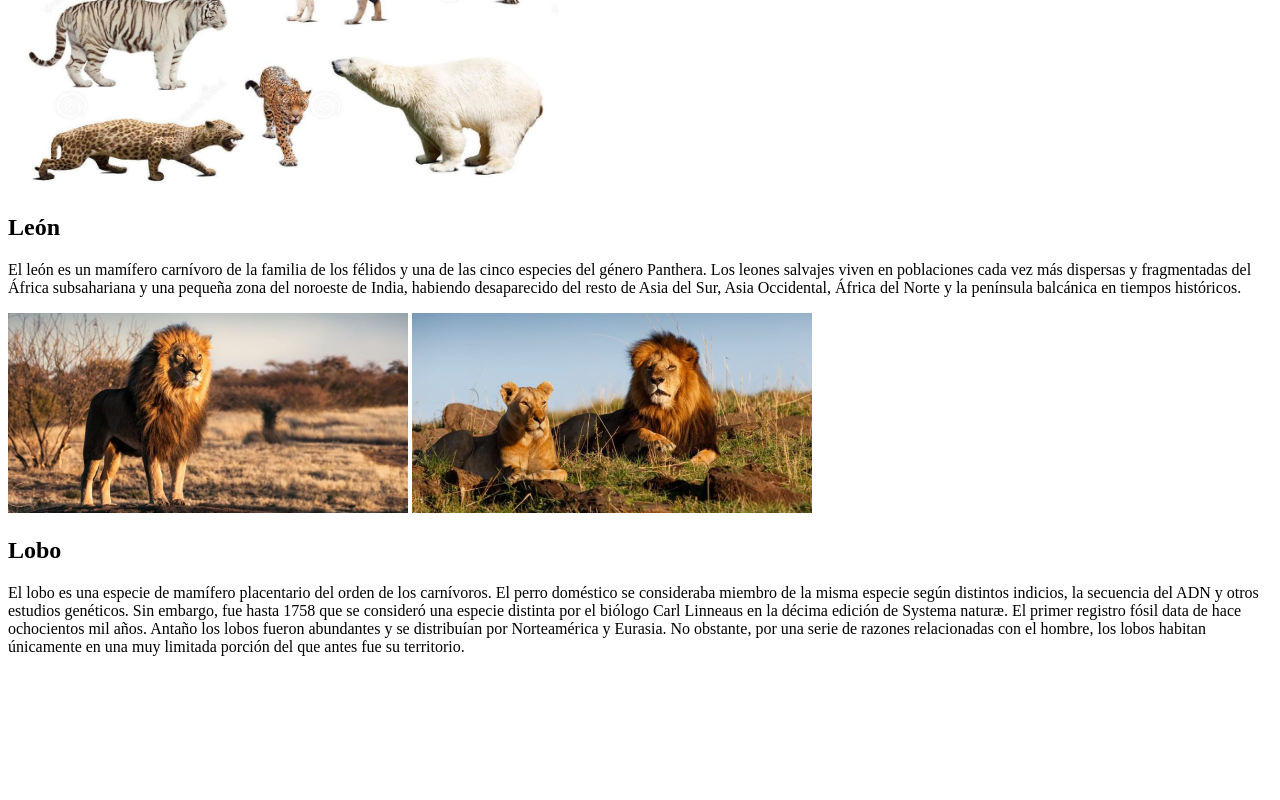
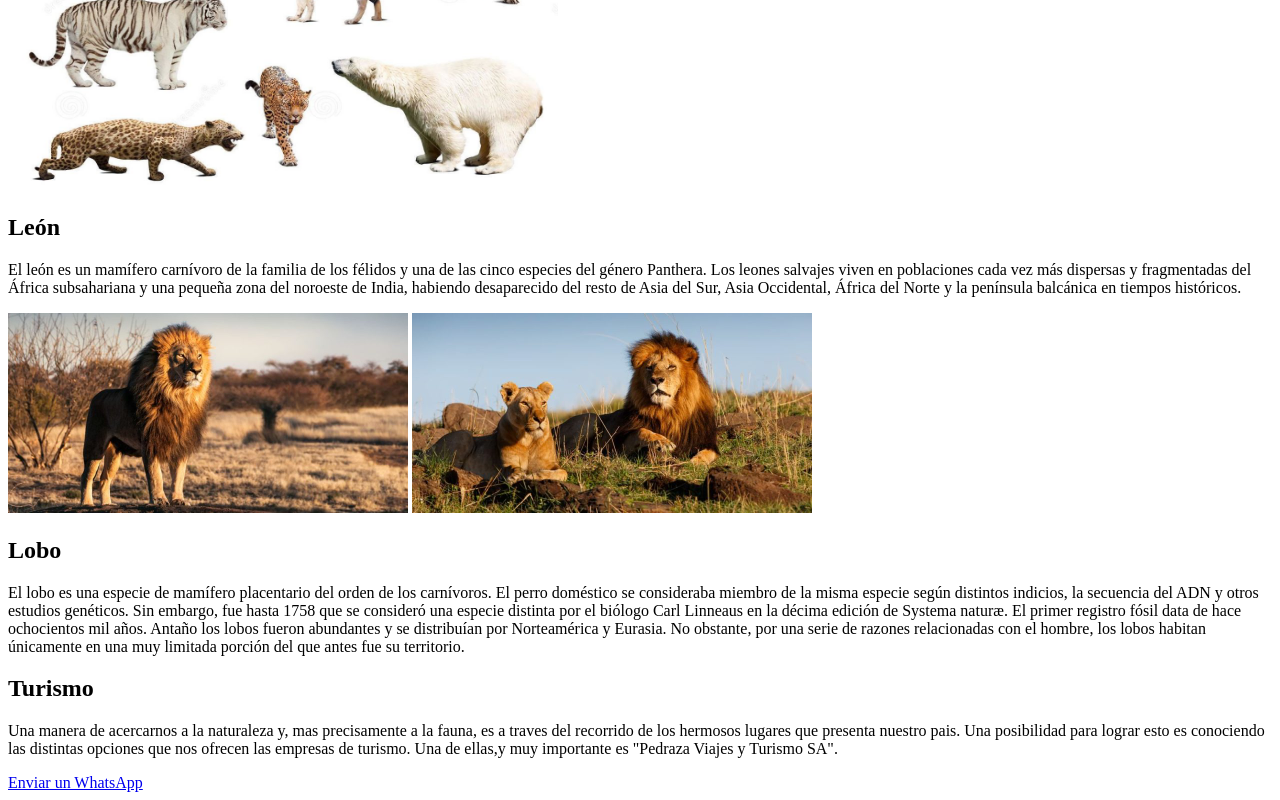
Before and after one commit to WaldoGaspari/Curso, a plain HTML site: page index.html in a window 1280 px wide. Shown: the part 494-1294 px from the top of the page. Before the commit the page ends 1166 px from the top, so only its background shows below. Drawn offline with Linux system fonts and the light colour scheme.

Commit message:
Se agrega hipervinculo URL Scheme de WhatsApp.

```diff
--- a/index.html
+++ b/index.html
@@ -31,5 +31,10 @@
     <h2 id="lobo">Lobo</h2>
     <p>El lobo es una especie de mamífero placentario del orden de los carnívoros. El perro doméstico se consideraba miembro de la misma especie según distintos indicios, la secuencia del ADN y otros estudios genéticos. Sin embargo, fue hasta 1758 que se consideró una especie distinta por el biólogo Carl Linneaus en la décima edición de Systema naturæ. El primer registro fósil data de hace ochocientos mil años. Antaño los lobos fueron abundantes y se distribuían por Norteamérica y Eurasia. No obstante, por una serie de razones relacionadas con el hombre, los lobos habitan únicamente en una muy limitada porción del que antes fue su territorio.</p>
 
+
+    <h2>Turismo</h2>
+    <p>Una manera de acercarnos a la naturaleza y, mas precisamente a la fauna, es a traves del recorrido de los hermosos lugares que presenta nuestro pais. Una posibilidad para lograr esto es conociendo las distintas opciones que nos ofrecen las empresas de turismo. Una de ellas,y muy importante es "Pedraza Viajes y Turismo SA".</p>
+    <a href=" https://wa.me/5491155822610">Enviar un WhatsApp</a>
+
 </body>
 </html>
```
